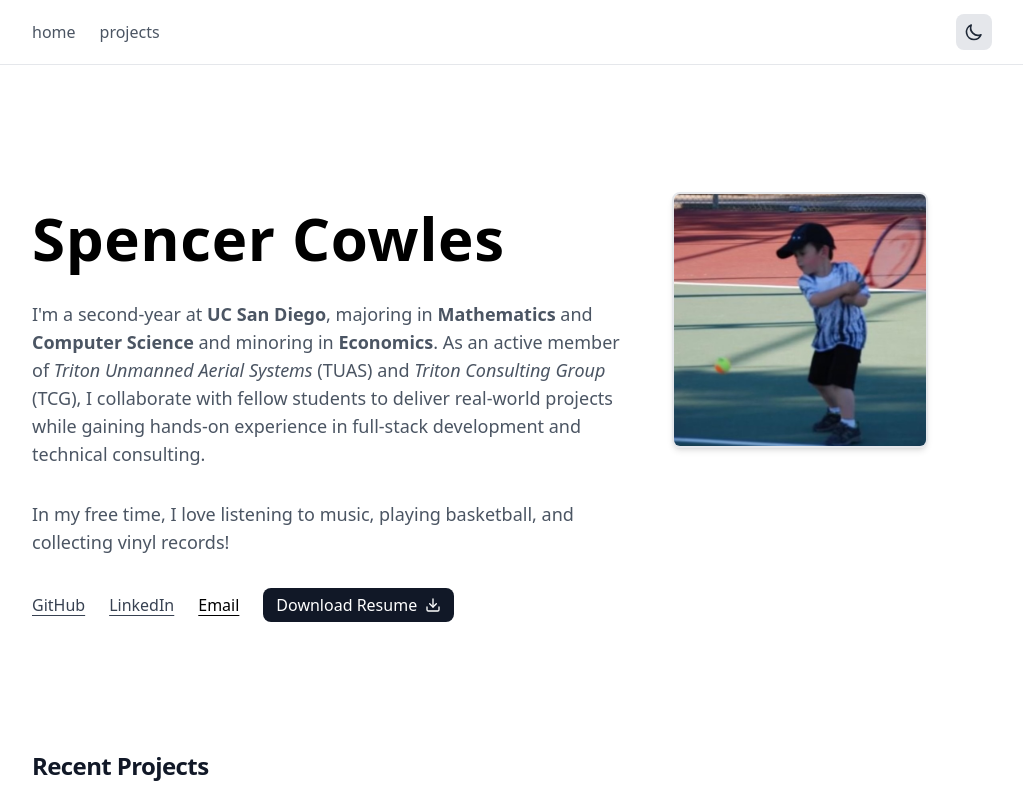
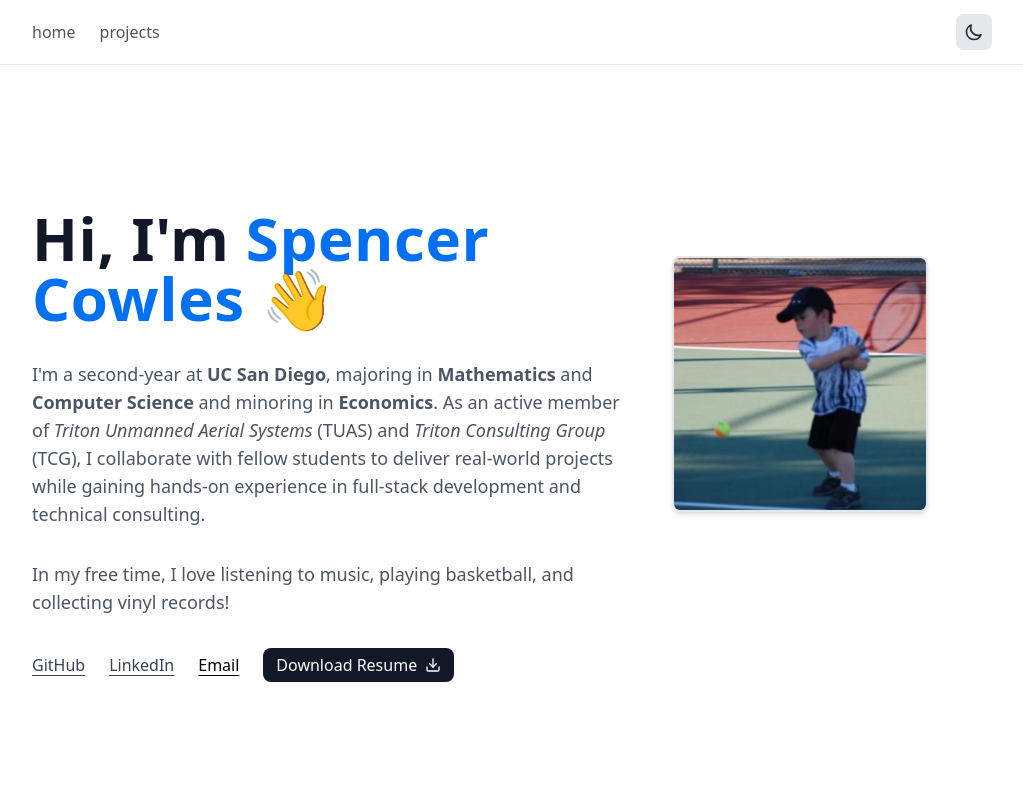
Before and after one commit to spencerwcowles/personal-website, a Next.js app: page / in a window 1280 px wide. Shown: the top 800 px of the page, without its empty margins (128-1151 px from the left). Built offline with nearby package versions, Linux system fonts and the light colour scheme.

Commit message:
added hi im, changed some colors, tried to make it a bit faster

```diff
--- a/package.json
+++ b/package.json
@@ -3,13 +3,12 @@
   "version": "0.1.0",
   "private": true,
   "scripts": {
-    "dev": "next dev",
+    "dev": "NODE_OPTIONS='--max-old-space-size=4096' next dev",
     "build": "next build",
     "start": "next start",
     "lint": "next lint"
   },
   "dependencies": {
-    "@emailjs/browser": "^4.1.0",
     "clsx": "^2.1.1",
     "framer-motion": "^11.18.2",
     "next": "14.1.0",
--- a/src/components/HeroSection.jsx
+++ b/src/components/HeroSection.jsx
@@ -5,11 +5,13 @@ export default function HeroSection() {
   return (
     <section className="container pt-32 pb-16">
       <div className="flex flex-col md:flex-row gap-12 items-start max-w-4xl">
-        <div className="flex-1">
-          <TextGenerateEffect
-            words="Spencer Cowles"
-            className="text-5xl sm:text-6xl font-bold mb-8"
-          />
+        <div className="flex-1 order-2 md:order-1">
+          <div className="flex items-center gap-3 mb-8">
+            <TextGenerateEffect
+              words="Hi, I'm Spencer Cowles 👋"
+              className="text-5xl sm:text-6xl font-bold"
+            />
+          </div>
           <p className="text-lg text-gray-600 dark:text-gray-300 mb-8">
             I'm a second-year at <strong>UC San Diego</strong>, majoring in{" "}
             <strong>Mathematics</strong> and <strong>Computer Science</strong>{" "}
@@ -68,7 +70,7 @@ export default function HeroSection() {
             </a>
           </div>
         </div>
-        <div className="relative w-64 h-64 rounded-lg overflow-hidden border-2 border-gray-200 dark:border-gray-700 flex-shrink-0 shadow-md">
+        <div className="relative w-64 h-64 rounded-lg overflow-hidden border-2 border-gray-200 dark:border-gray-700 flex-shrink-0 shadow-md mt-16 order-1 md:order-2">
           <Image
             src="/assets/profile.jpg"
             alt="Spencer Cowles"
--- a/src/components/ui/text-generate-effect.jsx
+++ b/src/components/ui/text-generate-effect.jsx
@@ -25,10 +25,15 @@ export const TextGenerateEffect = ({ words, className }) => {
     return (
       <motion.div ref={scope}>
         {wordsArray.map((word, idx) => {
+          const isName = word === "Spencer" || word === "Cowles";
           return (
             <motion.span
               key={word + idx}
-              className={cn("dark:text-white text-black opacity-0", className)}
+              className={cn(
+                "text-gray-900 dark:text-gray-100 opacity-0",
+                isName && "text-accent-color dark:text-accent-color",
+                className
+              )}
               style={{
                 filter: "blur(10px)",
               }}
@@ -44,7 +49,7 @@ export const TextGenerateEffect = ({ words, className }) => {
   return (
     <div className={cn("font-bold", className)}>
       <div className="mt-4">
-        <div className="dark:text-white text-black text-2xl leading-snug tracking-wide">
+        <div className="text-2xl leading-snug tracking-wide">
           {renderWords()}
         </div>
       </div>
```
Also changed, not shown: 1 other file (tests, documents, lock files or other folders).
